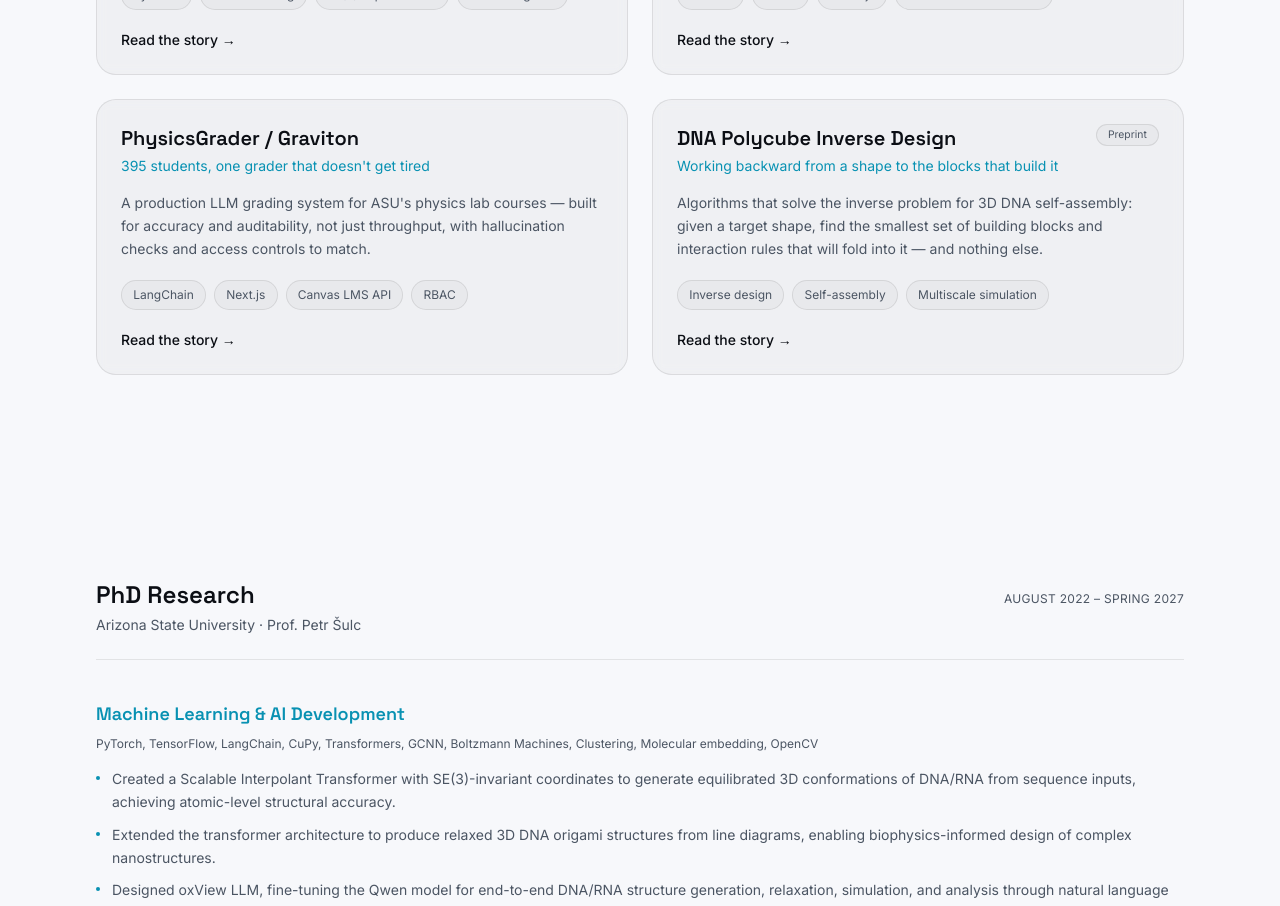
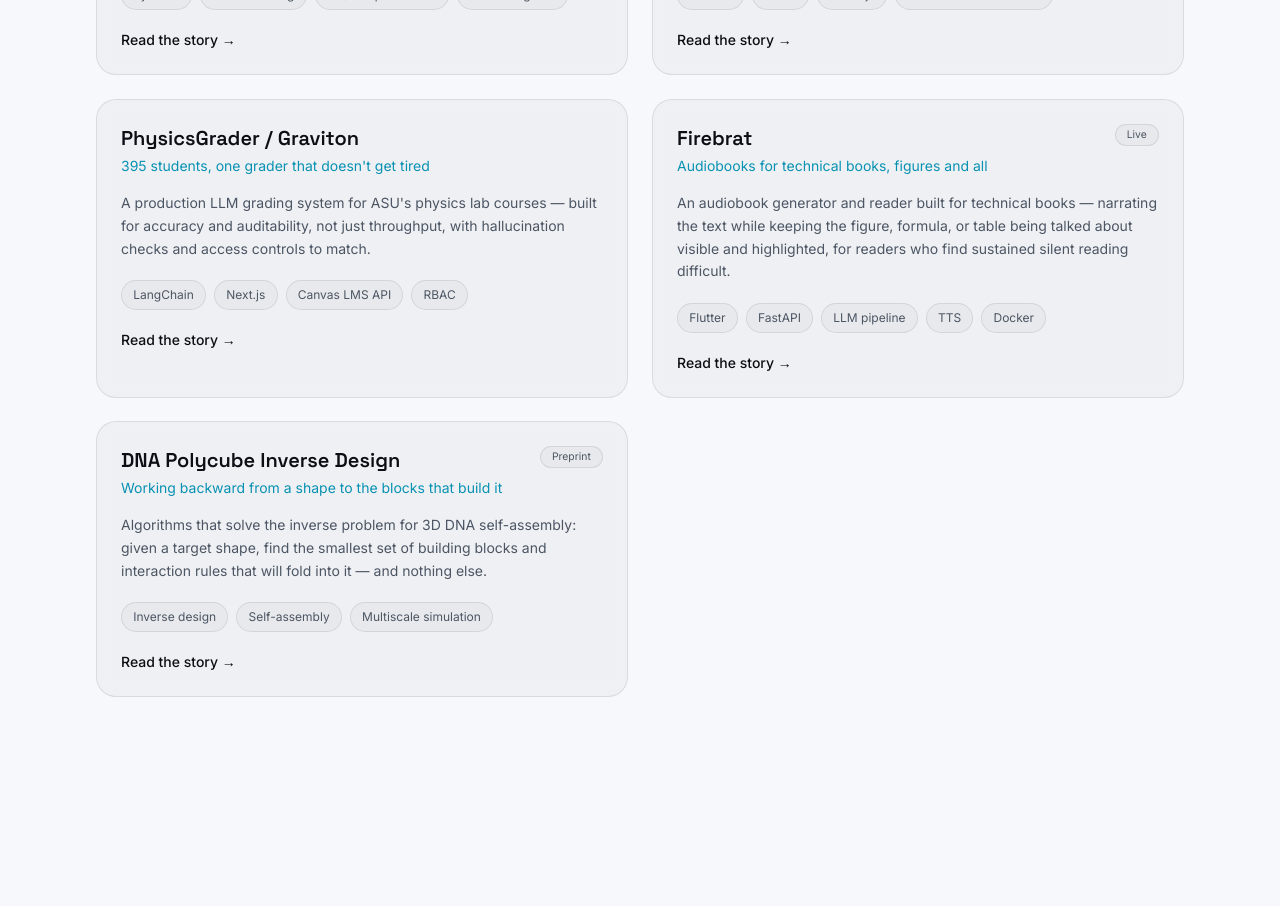
Before and after one commit to Subhajit-Roy-Partho/Subhajit-Roy-Partho.github.io, a Next.js app: page /research in a window 1280 px wide. Shown: the part 1660-2566 px from the top of the page. Built offline with nearby package versions, Linux system fonts and the light colour scheme.

Commit message:
Add Firebrat to the software I've built and maintain

```diff
--- a/data/projects.ts
+++ b/data/projects.ts
@@ -235,6 +235,35 @@ export const projects: Project[] = [
     ],
   },
   {
+    id: "firebrat",
+    name: "Firebrat",
+    tagline: "Audiobooks for technical books, figures and all",
+    description:
+      "An audiobook generator and reader built for technical books — narrating the text while keeping the figure, formula, or table being talked about visible and highlighted, for readers who find sustained silent reading difficult.",
+    tags: ["Flutter", "FastAPI", "LLM pipeline", "TTS", "Docker"],
+    category: "ml",
+    status: "Live · actively maintained",
+    featured: true,
+    liveLink: { label: "Project site", href: "https://subhajit-roy-partho.github.io/firebrat/" },
+    repoLink: { label: "Source on GitHub", href: "https://github.com/Subhajit-Roy-Partho/firebrat" },
+    story: [
+      {
+        heading: "The problem",
+        body: [
+          "Most audiobook tools treat a PDF as a wall of text to flatten into speech. That works for a novel and falls apart the moment a book says \"as shown in Figure 6.65\" or writes out an equation — the audio either skips the thing you actually need to see, or reads a LaTeX expression aloud as noise.",
+          "Firebrat is built for readers who need the audio to be the primary way through a book, not a background convenience: dyslexic readers, people with low vision or ADHD, or anyone who processes spoken language better than dense printed text. Accessibility — adjustable text size, high-contrast highlighting, short-segment pacing — is a core design decision, not an add-on bolted on afterward.",
+        ],
+      },
+      {
+        heading: "What I built",
+        body: [
+          "The pipeline converts a PDF into a self-contained book package: extraction (marker-pdf + PyMuPDF), LLM compilation that groups pages into sections, writes narration text, and authors LaTeX for the formulas it recognizes, then per-segment TTS with sample-accurate timestamps (Chatterbox).",
+          "The companion Flutter app reads a section at a time, keeps every figure and table for that section visible in a scrollable gallery, renders and highlights the formula currently being spoken, and lets you jump around freely — by tapping any segment, prev/next controls, or autoplay. A FastAPI server distributes packages; download once, then fully offline. Docker images (CPU / GPU / API-only) are published on Docker Hub.",
+        ],
+      },
+    ],
+  },
+  {
     id: "dna-polycubes",
     name: "DNA Polycube Inverse Design",
     tagline: "Working backward from a shape to the blocks that build it",
```
